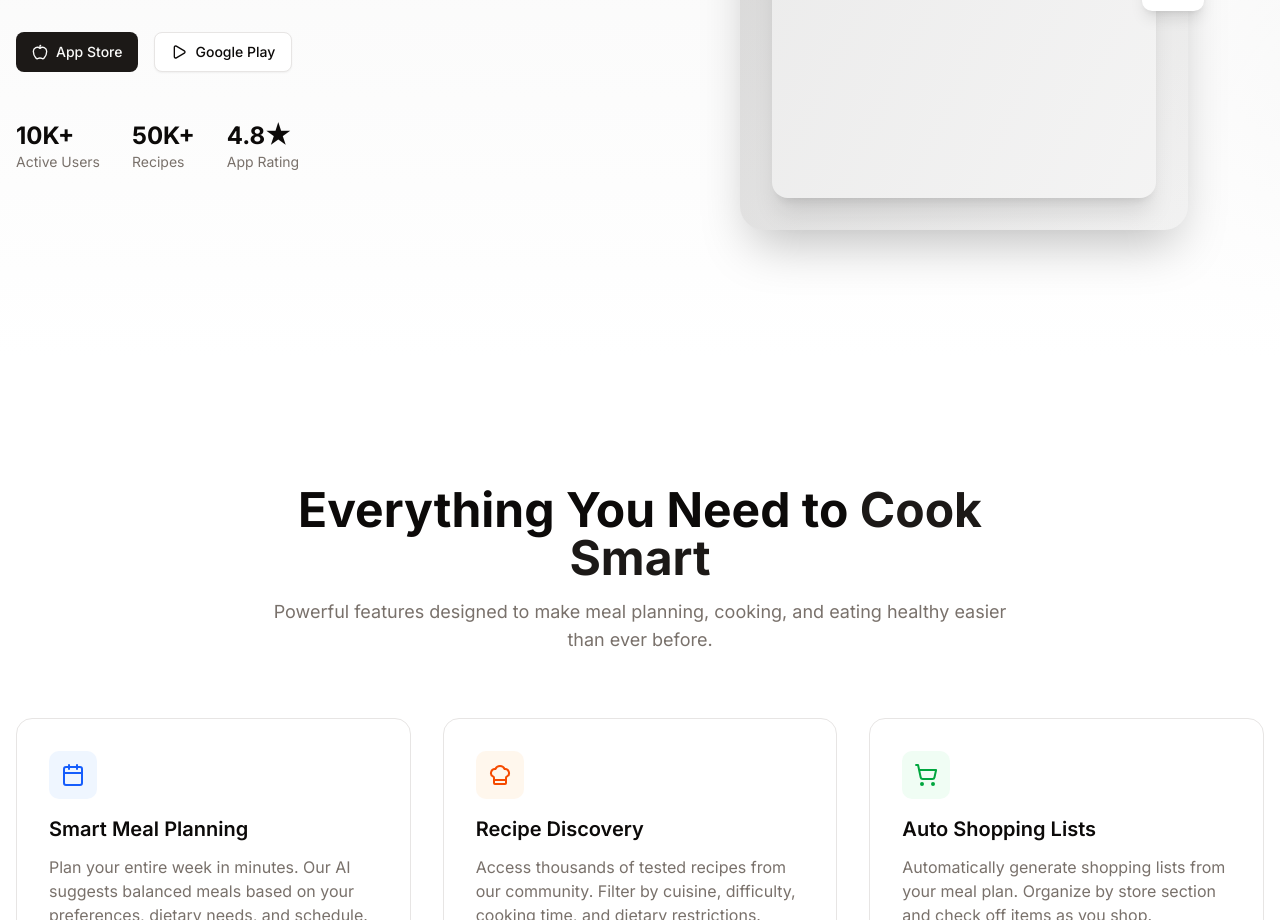
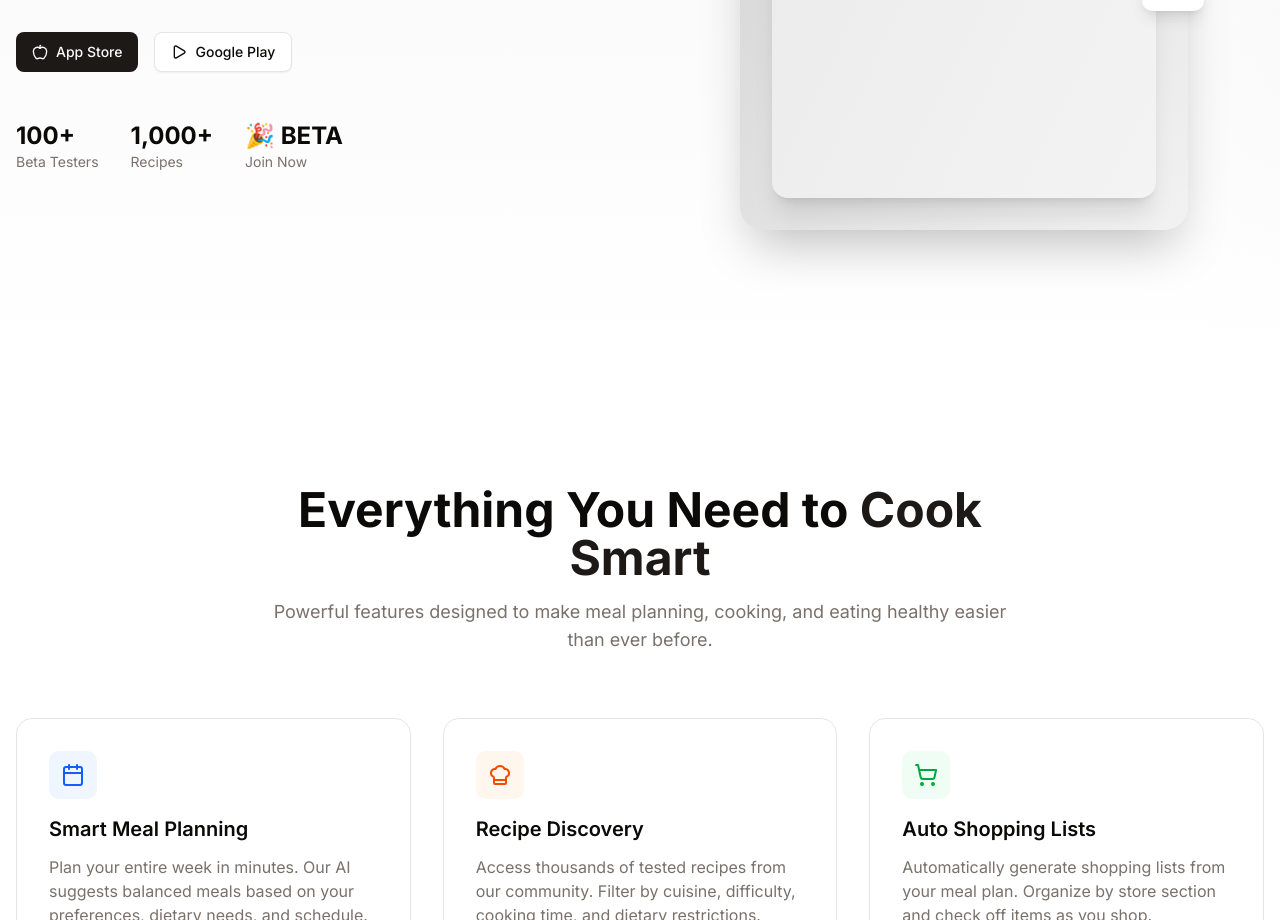
Before and after one commit to mikeartee/cook-smart, a Next.js app in the folder website/: page / in a window 1280 px wide. Shown: the part 898-1818 px from the top of the page. Built offline with nearby package versions, Linux system fonts and the light colour scheme.

Commit message:
Update hero stats to realistic BETA numbers

```diff
--- a/website/components/hero-section.tsx
+++ b/website/components/hero-section.tsx
@@ -132,16 +132,16 @@ export function HeroSection() {
             {/* Social Proof */}
             <div className="flex items-center gap-8 pt-4">
               <div>
-                <div className="text-2xl font-bold">10K+</div>
-                <div className="text-sm text-muted-foreground">Active Users</div>
+                <div className="text-2xl font-bold">100+</div>
+                <div className="text-sm text-muted-foreground">Beta Testers</div>
               </div>
               <div>
-                <div className="text-2xl font-bold">50K+</div>
+                <div className="text-2xl font-bold">1,000+</div>
                 <div className="text-sm text-muted-foreground">Recipes</div>
               </div>
               <div>
-                <div className="text-2xl font-bold">4.8★</div>
-                <div className="text-sm text-muted-foreground">App Rating</div>
+                <div className="text-2xl font-bold">🎉 BETA</div>
+                <div className="text-sm text-muted-foreground">Join Now</div>
               </div>
             </div>
           </div>
```
Also changed, not shown: 1 other file (tests, documents, lock files or other folders).
